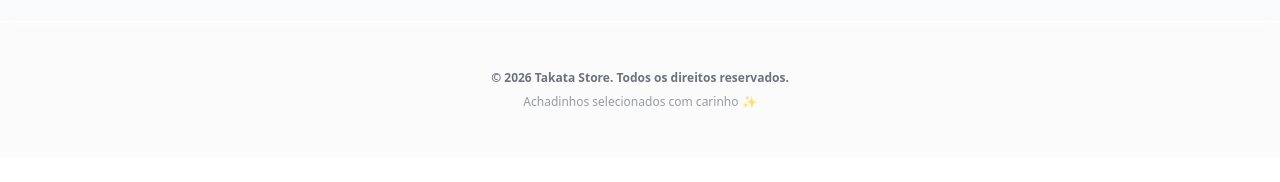
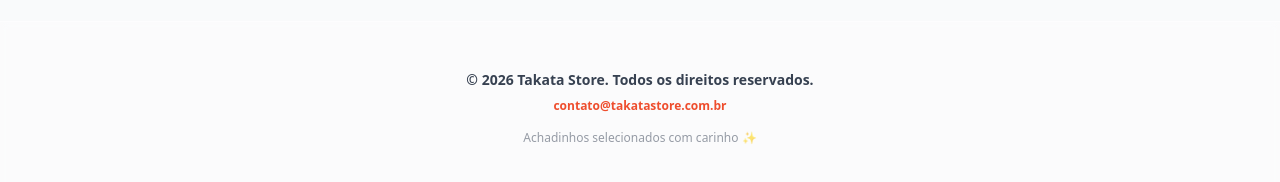
Before and after one commit to EduardoTK17/Takata-store, a React (Vite) app: page / in a window 1280 px wide. Shown: the part 11725-11907 px from the top of the page. Before the commit the page ends 11883 px from the top, so only its background shows below. Built offline with nearby package versions, Linux system fonts and the light colour scheme.

Commit message:
atualizei o rodape

```diff
--- a/src/App.tsx
+++ b/src/App.tsx
@@ -322,8 +322,19 @@
       </div>
 
       <footer className="bg-white/30 backdrop-blur-sm border-t border-white/50 py-12 text-center text-gray-500 text-xs mt-20">
-        <p className="font-bold">© 2026 Takata Store. Todos os direitos reservados.</p>
-        <p className="mt-2 opacity-70">Achadinhos selecionados com carinho ✨</p>
+        <div className="flex flex-col items-center gap-2">
+          <p className="font-bold text-gray-700 text-sm">© 2026 Takata Store. Todos os direitos reservados.</p>
+
+          {/* LINK PARA O SEU NOVO E-MAIL */}
+          <a
+            href="mailto:contato@takatastore.com.br"
+            className="text-shopee font-bold hover:underline transition-all flex items-center gap-1"
+          >
+            contato@takatastore.com.br
+          </a>
+
+          <p className="mt-2 opacity-70">Achadinhos selecionados com carinho ✨</p>
+        </div>
       </footer>
     </div>
   );
```
